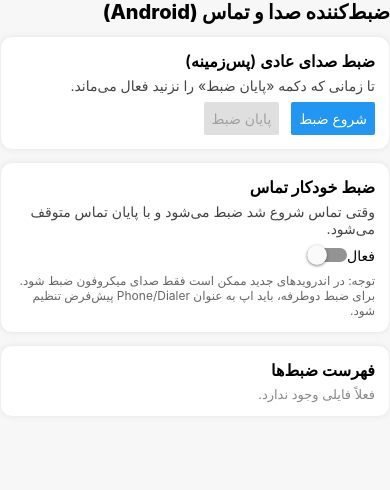
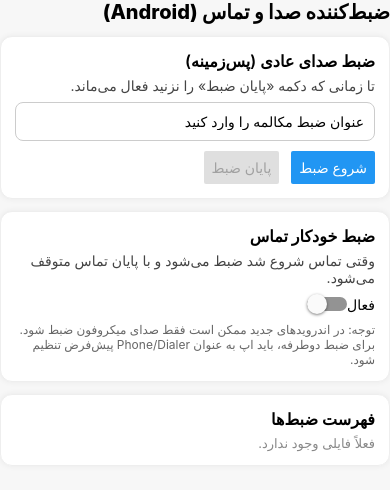
Before and after one commit to rwm540/VinkaAppReactNative, a React Native app: screen / in a window 390 px wide. Shown: the top 490 px of the page. Built offline with nearby package versions, Linux system fonts and the light colour scheme.

Commit message:
Add recording title input, RTL support, and real-time list update

```diff
--- a/App.tsx
+++ b/App.tsx
@@ -10,6 +10,8 @@ import {
   NativeModules,
   Platform,
   Alert,
+  TextInput,
+  I18nManager,
 } from 'react-native';
 import {PERMISSIONS, RESULTS, requestMultiple} from 'react-native-permissions';
 import RNFS from 'react-native-fs';
@@ -28,6 +30,11 @@ function App(): React.JSX.Element {
     new NativeEventEmitter((NativeModules as any).AudioPlayerModule),
   );
   const [playingPath, setPlayingPath] = useState<string | null>(null);
+  const [recordingTitle, setRecordingTitle] = useState('');
+
+  useEffect(() => {
+    I18nManager.forceRTL(true);
+  }, []);
 
   const refreshList = useCallback(async () => {
     try {
@@ -82,11 +89,16 @@ function App(): React.JSX.Element {
   }, []);
 
   const onStart = useCallback(async () => {
+    if (!recordingTitle.trim()) {
+      Alert.alert('عنوان لازم است', 'لطفاً عنوان ضبط را وارد کنید.');
+      return;
+    }
     const ok = await ensurePermissions();
     if (!ok) {
       return;
     }
     try {
+      await RecordModule.setRecordingTitle(recordingTitle);
       await RecordModule.startVoiceRecording();
       setRecording(true);
       // Give it a moment then refresh list
@@ -94,7 +106,7 @@ function App(): React.JSX.Element {
     } catch (e: any) {
       Alert.alert('خطا در شروع ضبط', e?.message ?? String(e));
     }
-  }, [ensurePermissions, refreshList]);
+  }, [ensurePermissions, refreshList, recordingTitle]);
 
   const onStop = useCallback(async () => {
     try {
@@ -195,6 +207,13 @@ function App(): React.JSX.Element {
         <Text style={styles.desc}>
           تا زمانی که دکمه «پایان ضبط» را نزنید فعال می‌ماند.
         </Text>
+        <TextInput
+          style={styles.input}
+          placeholder="عنوان ضبط مکالمه را وارد کنید"
+          value={recordingTitle}
+          onChangeText={setRecordingTitle}
+          textAlign="right"
+        />
         <View style={styles.row}>
           <Button title="شروع ضبط" onPress={onStart} disabled={recording} />
           <View style={styles.gap12} />
@@ -297,6 +316,15 @@ const styles = StyleSheet.create({
   gap12: {width: 12},
   gap8: {width: 8},
   flex1: {flex: 1},
+  input: {
+    borderWidth: 1,
+    borderColor: '#ccc',
+    borderRadius: 8,
+    padding: 10,
+    marginBottom: 10,
+    textAlign: 'right',
+    writingDirection: 'rtl',
+  },
 });
 
 export default App;
--- a/package.json
+++ b/package.json
@@ -10,8 +10,8 @@
     "test": "jest"
   },
   "dependencies": {
-    "react": "18.2.0",
-    "react-native": "0.74.5",
+    "react": "19.1.0",
+    "react-native": "0.81.5",
     "react-native-fs": "^2.20.0",
     "react-native-permissions": "^5.4.3"
   },
```
Also changed, not shown: 2 other files (tests, documents, lock files or other folders).
